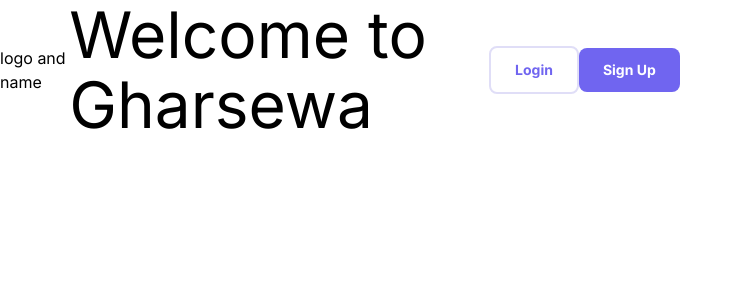
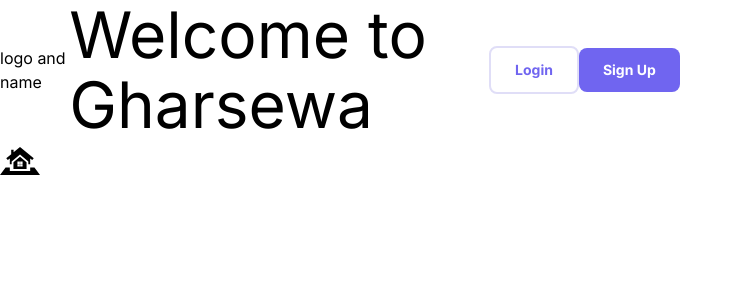
Before and after one commit to apsarabishwokarma/Gharsewa-RealEstate, a Next.js app: page / in a window 1280 px wide. Shown: the top 300 px of the page, without its empty margins (0-743 px from the left). Built offline with nearby package versions, Linux system fonts and the light colour scheme.

Commit message:
feat : icons component

```diff
--- a/components/layout/header/index.tsx
+++ b/components/layout/header/index.tsx
@@ -1,3 +1,4 @@
+import { Icons } from "@/components/ui/icon";
 import Text from "@/components/ui/text";
 import NavBar from "./nav-bar";
 import UserNavBar from "./user-navbar";
@@ -12,6 +13,7 @@ export default function Header() {
           <NavBar />
           <UserNavBar />
         </div>
+        <Icons.logo />
       </main>
     </>
   );
--- a/components/ui/icon.tsx
+++ b/components/ui/icon.tsx
@@ -1,7 +1,51 @@
-export default function Icon() {
-  return (
-    <main className="container mx-auto">
-      <div></div>
-    </main>
-  );
-}
+import * as AllIcons from "lucide-react";
+
+export type IconProps = React.HTMLAttributes<SVGElement>; //for svg ko all properties
+
+export const Icons = {
+  ...AllIcons,
+  google: (props: IconProps) => (
+    <svg role="img" viewBox="0 0 24 24" {...props}>
+      <path
+        fill="currentColor"
+        d="M12.48 10.92v3.28h7.84c-.24 1.84-.853 3.187-1.787 4.133-1.147 1.147-2.933 2.4-6.053 2.4-4.827 0-8.6-3.893-8.6-8.72s3.773-8.72 8.6-8.72c2.6 0 4.507 1.027 5.907 2.347l2.307-2.307C18.747 1.44 16.133 0 12.48 0 5.867 0 .307 5.387.307 12s5.56 12 12.173 12c3.573 0 6.267-1.173 8.373-3.36 2.16-2.16 2.84-5.213 2.84-7.667 0-.76-.053-1.467-.173-2.053H12.48z"
+      />
+    </svg>
+  ),
+  spinner: (props: IconProps) => (
+    <svg
+      xmlns="http://www.w3.org/2000/svg"
+      width="24"
+      height="24"
+      viewBox="0 0 24 24"
+      fill="none"
+      stroke="currentColor"
+      strokeWidth="2"
+      strokeLinecap="round"
+      strokeLinejoin="round"
+      {...props}
+    >
+      <path d="M21 12a9 9 0 1 1-6.219-8.56" />
+    </svg>
+  ),
+
+  logo: (props: IconProps) => (
+    <svg
+      fill="#000000"
+      version="1.1"
+      id="Capa_1"
+      xmlns="http://www.w3.org/2000/svg"
+      width="40px"
+      height="40px"
+      viewBox="0 0 674.01 674.01"
+    >
+      <path d="M226.677,357.751v83.477v28.181v3.389h220.656v-3.057v-28.513v-83.145l-110.328-91.386L226.677,357.751z M334.344,428.933 h-40.875v-38.217h40.875V428.933z M334.344,385.731h-40.875v-38.217h40.875V385.731z M339.66,347.515h40.874v38.217H339.66 V347.515z M339.66,390.716h40.874v38.217H339.66V390.716z"></path>
+      <polygon points="580.5,446.143 508.5,446.143 508.5,503.744 165.6,503.744 165.6,446.143 93.6,446.143 0,574.663 674.01,574.663 "></polygon>
+      <polygon points="165.51,292.843 165.51,389.965 187.605,389.965 196.093,389.965 196.677,389.965 196.677,343.612 337.039,227.771 477.333,343.978 477.333,390.632 477.917,390.632 488.295,390.632 508.5,390.632 508.5,292.884 542.745,321.016 568.485,289.786 337.005,99.347 229.095,188.176 229.095,147.406 188.595,147.406 188.595,221.476 105.525,289.786 131.265,321.016 "></polygon>
+    </svg>
+  ),
+
+  others: (props: IconProps) => <svg></svg>,
+};
+
+export type IconType = keyof typeof Icons;
```
